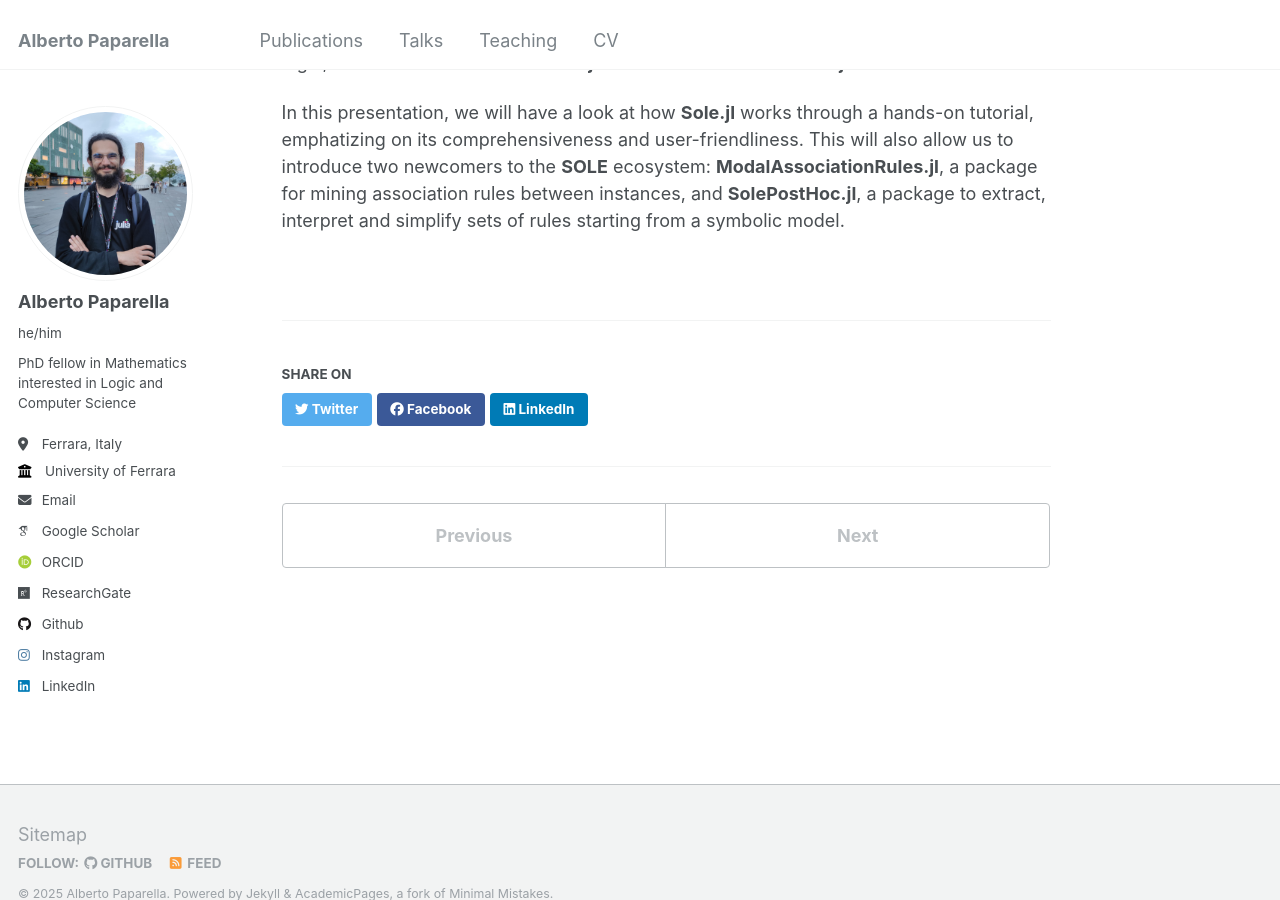
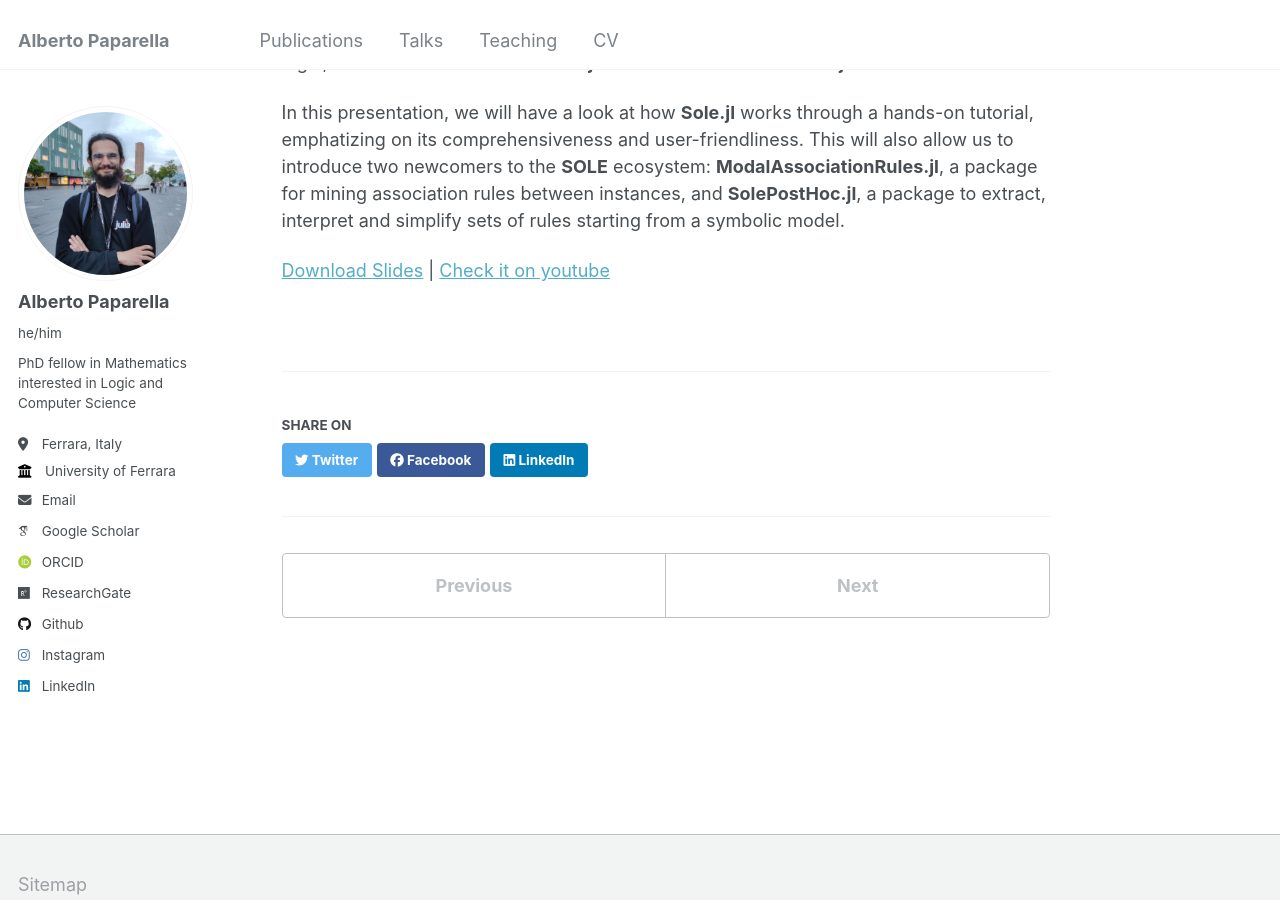
Before and after one commit to alberto-paparella/alberto-paparella.github.io, a Jekyll site: the page built from _talks/2025-10-02-symbolic-learning-and-rule-extraction-with-sole.md, in a window 1280 px wide and 900 px high, scrolled down 737 px. Built offline with Jekyll 4.4.1, drawn with Linux system fonts in a browser that asks for light colours; some web fonts are replaced.

Commit message:
Fixed talk page field

```diff
--- a/_layouts/talk.html
+++ b/_layouts/talk.html
@@ -43,14 +43,14 @@ layout: default
       <section class="page__content" itemprop="text">
         {{ content }}
         {% if page.link %}<div><a href="{{ page.link }}" class="btn">{{ site.data.ui-text[site.locale].ext_link_label | default: "Direct Link" }}</a></div>{% endif %}
-        {% if post.slidesurl and post.youtubeurl %}
-          <p> <a href="{{ post.slidesurl }}">Download Slides</a> | <a href="{{ post.youtubeurl }}">Check it on youtube</a></p></p>
-        {% elsif post.slidesurl %}
-          <p> <a href="{{ post.slidesurl }}">Download Slides</a></p></p>
-        {% elsif post.posterurl %}
-          <p> <a href="{{ post.posterurl }}">Download Poster</a></p></p>
-        {% elsif post.youtubeurl %}
-          <p> <a href="{{ post.youtubeurl }}">Check it on Youtube</a></p></p>
+        {% if page.slidesurl and page.youtubeurl %}
+          <p> <a href="{{ page.slidesurl }}">Download Slides</a> | <a href="{{ page.youtubeurl }}">Check it on youtube</a></p></p>
+        {% elsif page.slidesurl %}
+          <p> <a href="{{ page.slidesurl }}">Download Slides</a></p></p>
+        {% elsif page.pageerurl %}
+          <p> <a href="{{ page.pageerurl }}">Download pageer</a></p></p>
+        {% elsif page.youtubeurl %}
+          <p> <a href="{{ page.youtubeurl }}">Check it on Youtube</a></p></p>
         {% endif %}
       </section>
 
```
